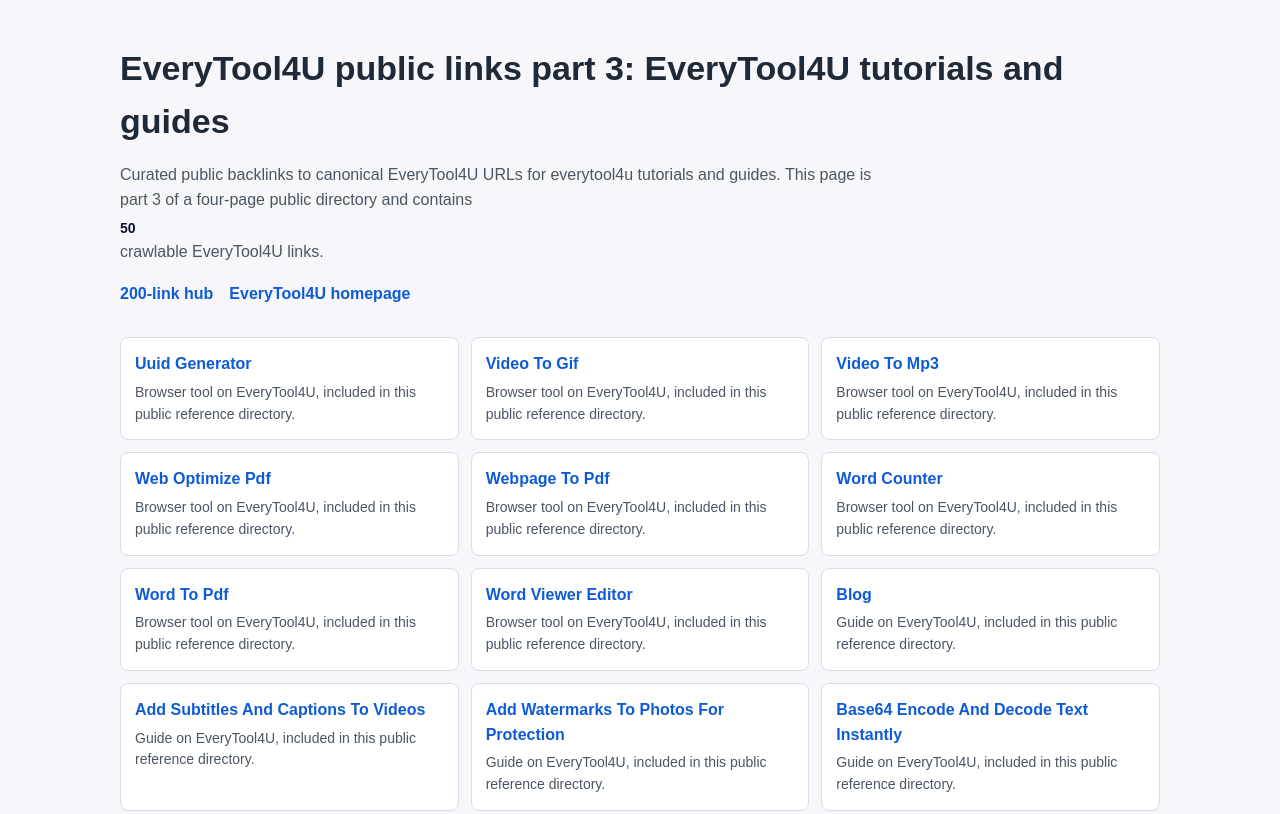
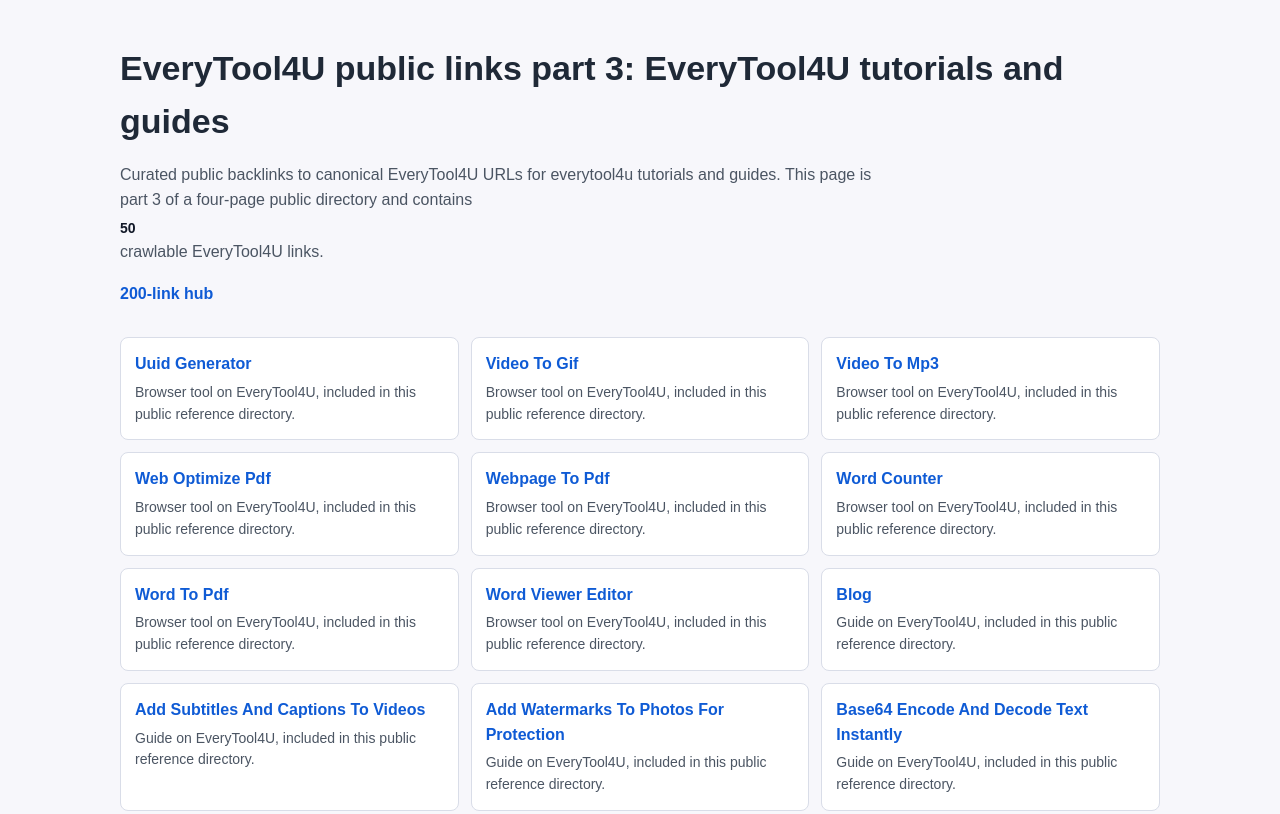
Before and after one commit to ibsam588-lgtm/everytool4u-links, a plain HTML site: page resources-200-part-3.html in a window 1280 px wide. Shown: the top 814 px of the page. Drawn offline with Linux system fonts and the light colour scheme.

Commit message:
Clean EveryTool4U 200 resource page HTML

```diff
--- a/resources-200-part-3.html
+++ b/resources-200-part-3.html
@@ -9,7 +9,7 @@
 body{font-family:Arial,sans-serif;line-height:1.55;margin:0;background:#f7f7fb;color:#1f2937}.wrap{max-width:1040px;margin:auto;padding:42px 20px}h1{font-size:34px;margin:0 0 10px}.intro{color:#4b5563;max-width:780px}.nav{margin:18px 0 30px}.nav a{margin-right:16px}ul{display:grid;grid-template-columns:repeat(auto-fit,minmax(280px,1fr));gap:12px;list-style:none;padding:0;margin:28px 0}li{background:#fff;border:1px solid #d9dde8;border-radius:8px;padding:14px}a{color:#0f5bd5;font-weight:700;text-decoration:none}a:hover{text-decoration:underline}span{display:block;margin-top:5px;color:#4b5563;font-size:14px}.count{font-weight:700;color:#111827}
 </style>
 </head>
-<body><main class="wrap"><h1>EveryTool4U public links part 3: EveryTool4U tutorials and guides</h1><p class="intro">Curated public backlinks to canonical EveryTool4U URLs for everytool4u tutorials and guides. This page is part 3 of a four-page public directory and contains <span class="count">50</span> crawlable EveryTool4U links.</p><p class="nav"><a href="resources-200.html">200-link hub</a><a href="https://everytool4u.com/">EveryTool4U homepage</a></p><ul>
+<body><main class="wrap"><h1>EveryTool4U public links part 3: EveryTool4U tutorials and guides</h1><p class="intro">Curated public backlinks to canonical EveryTool4U URLs for everytool4u tutorials and guides. This page is part 3 of a four-page public directory and contains <span class="count">50</span> crawlable EveryTool4U links.</p><p class="nav"><a href="resources-200.html">200-link hub</a></p><ul>
 <li><a href="https://everytool4u.com/tools/uuid-generator">Uuid Generator</a><span>Browser tool on EveryTool4U, included in this public reference directory.</span></li>
 <li><a href="https://everytool4u.com/tools/video-to-gif">Video To Gif</a><span>Browser tool on EveryTool4U, included in this public reference directory.</span></li>
 <li><a href="https://everytool4u.com/tools/video-to-mp3">Video To Mp3</a><span>Browser tool on EveryTool4U, included in this public reference directory.</span></li>
```
